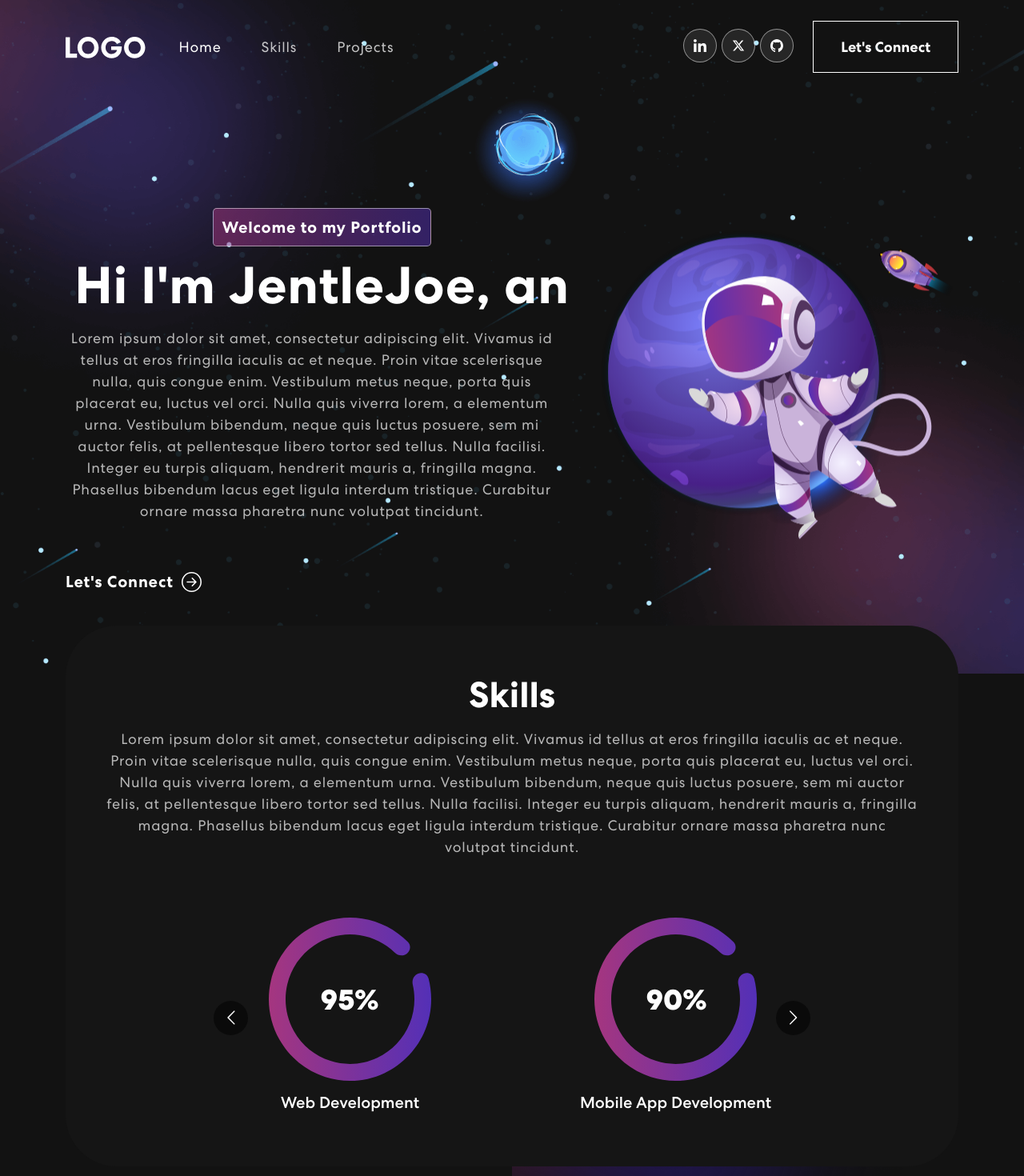
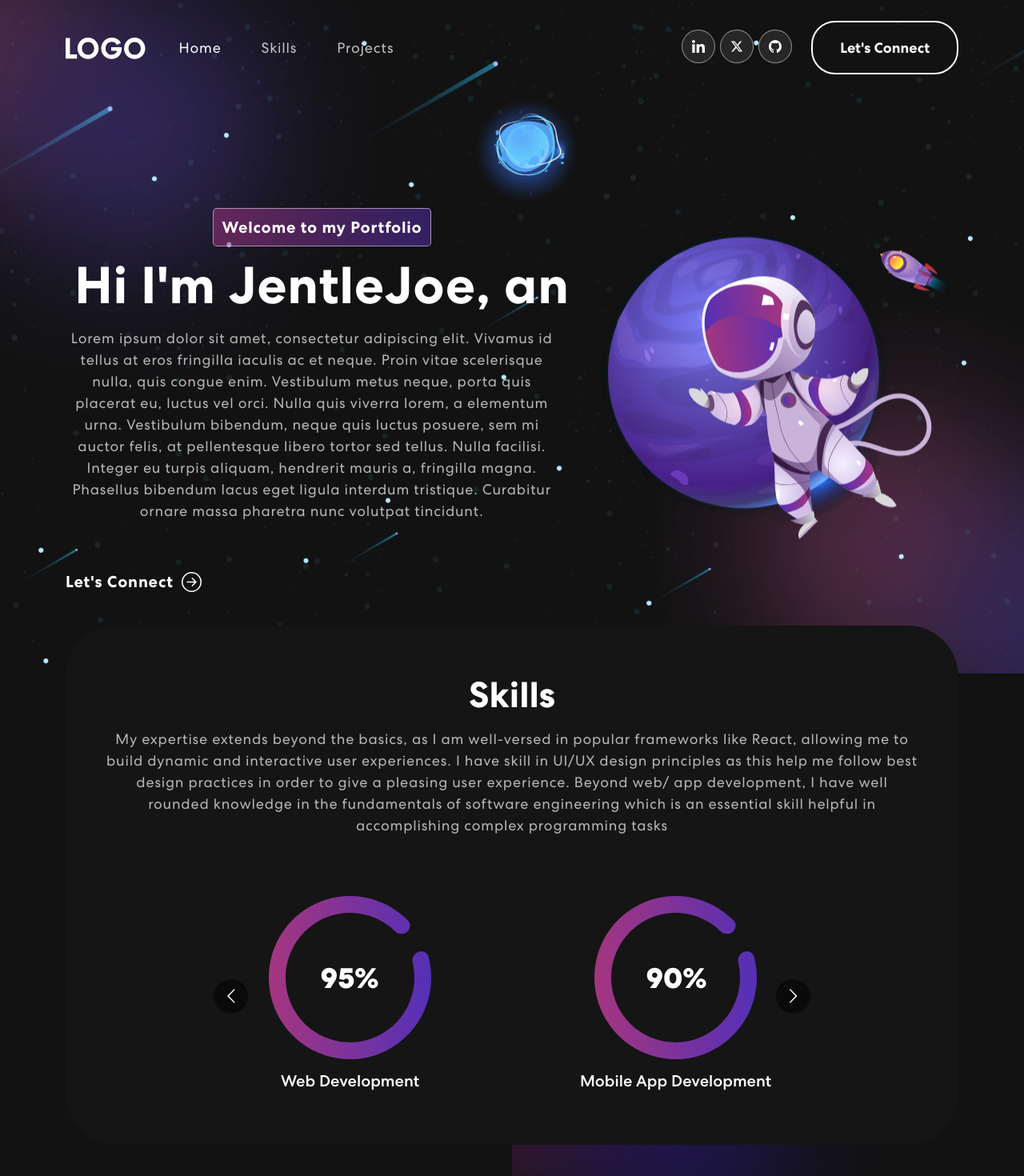
Before and after one commit to JentleJoe/my_portfolio, a React (Create React App) app: page / in a window 1280 px wide. Shown: the top 1470 px of the page at 80% size. Built offline with nearby package versions, Linux system fonts and the light colour scheme.

Commit message:
updated portfolio

```diff
--- a/src/App.css
+++ b/src/App.css
@@ -100,6 +100,11 @@ nav.navbar.scrolled {
   padding: 0px 0;
   background-color: #121212;
 }
+
+nav.navbar.scrollup{
+  display: none;
+}
+
 nav.navbar a.navbar-brand {
     width: 9%;
 }
@@ -159,13 +164,14 @@ span.navbar-text {
 .navbar-text button {
   font-weight: 700;
   color: #fff;
-  border: 1px solid #fff;
+  border: 2px solid #fff;
   padding: 18px 34px;
   font-size: 18px;
   margin-left: 18px;
 	position: relative;
 	background-color: transparent;
 	transition: 0.3s ease-in-out;
+  border-radius: 30px;
 }
 .navbar-text button span {
   z-index: 1;
@@ -176,6 +182,7 @@ span.navbar-text {
   height: 100%;
   position: absolute;
   background-color: #fff;
+  border-radius: 30px;
   left: 0;
   top: 0;
   z-index: -1;
@@ -290,6 +297,7 @@ nav.navbar .navbar-toggler[aria-expanded="true"] .navbar-toggler-icon {
   background-size: cover;
   background-repeat: no-repeat;
 }
+
 .banner .tagline {
   border-radius: 5px;
   font-weight: 700;
@@ -309,6 +317,18 @@ nav.navbar .navbar-toggler[aria-expanded="true"] .navbar-toggler-icon {
   margin-bottom: 20px;
   display: block;
 }
+
+@media (max-width: 767px) {
+  .banner{
+    padding: 100px 0 100px 0;
+  }
+
+  .banner h1{
+    margin-top: 160px;
+    font-size: 55px;
+  }
+}
+
 .banner p {
   color: #B8B8B8;
   font-size: 18px;
@@ -472,6 +492,8 @@ nav.navbar .navbar-toggler[aria-expanded="true"] .navbar-toggler-icon {
   border-radius: 30px;
   overflow: hidden;
   margin-bottom: 24px;
+  width: 100%;
+  object-fit: fill;
 }
 .proj-imgbx::before {
   content: "";
@@ -569,6 +591,7 @@ nav.navbar .navbar-toggler[aria-expanded="true"] .navbar-toggler-icon {
   border-radius: 0;
   position: relative;
   transition: 0.3s ease-in-out;
+  border-radius: 20px;
 }
 .contact form button span {
   z-index: 1;
@@ -587,6 +610,7 @@ nav.navbar .navbar-toggler[aria-expanded="true"] .navbar-toggler-icon {
   left: 0;
   z-index: 0;
   transition: 0.3s ease-in-out;
+  border-radius: 20px;
 }
 .contact form button:hover::before {
   width: 100%;
--- a/src/components/NavBar.js
+++ b/src/components/NavBar.js
@@ -10,6 +10,37 @@ const NavBar = () => {
 
     const [activeLink, setActiveLink] = useState('home');
     const [scrolled, setScrolled] = useState(false);
+
+    const [scrollPos, setScrollPos] = useState(0)
+    const [scrollDirection, setScrollDirection] =  useState("")
+
+    // logic to display navbar based on scroll direction.
+    // FAULT: Dynamically changing text automatically scrolls screen causing glitch
+    // TODO: Find out if there is another way to watch for scroll event that wont be affected
+
+    // useEffect(() => {
+    //   const handleScroll = () => {
+    //     const currentScrollPos = window.scrollY
+    //     setScrollDirection(
+    //       currentScrollPos > 50 && currentScrollPos > scrollPos ? "down" : "up"
+    //     )
+    //     setScrollPos(currentScrollPos)
+
+    //     if (window.scrollY > 50){
+    //       setScrolled(true)
+    //     }else{
+    //         setScrolled(false)
+    //     }
+    //   }
+
+    //   window.addEventListener('scroll', handleScroll);
+
+    //   return(() => {
+    //     window.removeEventListener('scroll', handleScroll)
+    //   })
+    // })
+
+
 
     useEffect(() => {
         const onScroll = () => {
@@ -35,7 +66,9 @@ const NavBar = () => {
     const githubLink = "https://github.com/jentlejoe"
 
   return (
-    <Navbar expand="lg" className={scrolled ? 'scrolled' : ''} >
+    <Navbar expand="lg" className={`${scrolled ? 'scrolled' : ''}
+    ${window.scrollY > 150 && scrollDirection === "down" ? "scrollup" : ""}
+    ${window.scrollY > 150 && scrollDirection === "up" ? "scrolldown" : ""} `} >
       <Container>
         <Navbar.Brand href="#home">
             <img src={logo}  alt = "logo" />
--- a/src/components/ProjectCard.js
+++ b/src/components/ProjectCard.js
@@ -5,7 +5,7 @@ export default function ProjectCard({title, description, imgUrl}){
     return(
         <Col sm={6} md={4}>
             <div className="proj-imgbx">
-                <img src={imgUrl} alt="image" />
+                <img className="proj-img" src={imgUrl} alt="image" />
                 <div className="proj-txtx">
                     <h4>{title}</h4>
                     <span>{description}</span>
--- a/src/components/Skills.js
+++ b/src/components/Skills.js
@@ -5,6 +5,7 @@ import meter1 from '../assets/img/meter1.svg'
 import meter2 from '../assets/img/meter2.svg'
 import meter3 from '../assets/img/meter3.svg'
 import colorSharp from '../assets/img/color-sharp.png'
+import { skills } from "./Text";
 
 
 export default function Skills(){
@@ -37,7 +38,7 @@ export default function Skills(){
                         <div className="skill-bx">
                             <h2>Skills</h2>
                             <p>
-                                Lorem ipsum dolor sit amet, consectetur adipiscing elit. Vivamus id tellus at eros fringilla iaculis ac et neque. Proin vitae scelerisque nulla, quis congue enim. Vestibulum metus neque, porta quis placerat eu, luctus vel orci. Nulla quis viverra lorem, a elementum urna. Vestibulum bibendum, neque quis luctus posuere, sem mi auctor felis, at pellentesque libero tortor sed tellus. Nulla facilisi. Integer eu turpis aliquam, hendrerit mauris a, fringilla magna. Phasellus bibendum lacus eget ligula interdum tristique. Curabitur ornare massa pharetra nunc volutpat tincidunt.
+                                {skills}
                             </p>
                             <Carousel responsive={responsive} infinite={true} className="skill-slider">
                                 <div className="item">
@@ -53,8 +54,8 @@ export default function Skills(){
                                     <h5>UI/UX Design</h5>
                                 </div>
                                 <div className="item">
-                                    <img src={meter3} alt="Image" />
-                                    <h5>Web Development </h5>
+                                    <img src={meter2} alt="Image" />
+                                    <h5>Backend Functionality</h5>
                                 </div>
                             </Carousel>
                         </div>
```
